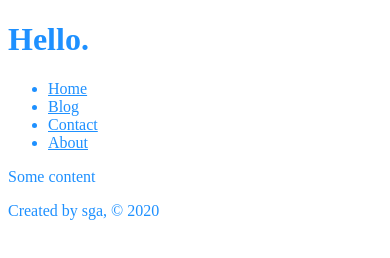
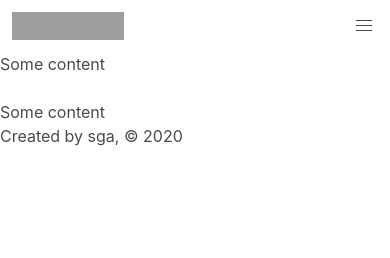
Before and after one commit to sgallen/gatsby-play, a Gatsby site: page / in a window 390 px wide. Built offline with nearby package versions, Linux system fonts and the light colour scheme; Gatsby itself is replaced by a stand-in of ours; grey boxes are pictures that could not be loaded.

Commit message:
Add Bulma and create a mobile responsive navbar

```diff
--- a/package.json
+++ b/package.json
@@ -14,6 +14,7 @@
     "test": "echo \"Write tests! -> https://gatsby.dev/unit-testing\" && exit 1"
   },
   "dependencies": {
+    "bulma": "^0.8.2",
     "gatsby": "^2.21.21",
     "gatsby-plugin-sass": "^2.3.1",
     "node-sass": "^4.14.1",
--- a/src/components/header.js
+++ b/src/components/header.js
@@ -1,26 +1,71 @@
 import React from "react"
 import { Link } from "gatsby"
 
-const Header = () => {
-  return (
-    <div>
-      <h1>Hello.</h1>
-      <ul>
-        <li>
-          <Link to="/">Home</Link>
-        </li>
-        <li>
-          <Link to="/blog">Blog</Link>
-        </li>
-        <li>
-          <Link to="/contact">Contact</Link>
-        </li>
-        <li>
-          <Link to="/about">About</Link>
-        </li>
-      </ul>
-    </div>
-  )
+class Header extends React.Component {
+  constructor(props) {
+    super(props)
+    this.state = { isBurgerActive: false }
+    this.toggleBurger = this.toggleBurger.bind(this) // https://stackoverflow.com/a/33973745
+  }
+
+  toggleBurger() {
+    const currentState = this.state.isBurgerActive
+    this.setState({ isBurgerActive: !currentState })
+  }
+
+  render() {
+    return (
+      <nav className="navbar">
+        <div className="navbar-brand">
+          <Link className="navbar-item" to="/">
+            <img
+              src="https://bulma.io/images/bulma-logo.png"
+              alt="logo"
+              width="112"
+              height="28"
+            />
+          </Link>
+          <a
+            role="button"
+            className={`navbar-burger ${
+              this.state.isBurgerActive ? "is-active" : ""
+            }`}
+            aria-label="menu"
+            aria-expanded="false"
+            data-target="navbarBasicExample"
+            onClick={this.toggleBurger}
+            onKeyDown={this.toggleBurger}
+            tabIndex="0"
+          >
+            <span aria-hidden="true"></span>
+            <span aria-hidden="true"></span>
+            <span aria-hidden="true"></span>
+          </a>
+        </div>
+        <div
+          id="navbarBasicExample"
+          className={`navbar-menu ${
+            this.state.isBurgerActive ? "is-active" : ""
+          }`}
+        >
+          <div className="navbar-start">
+            <Link className="navbar-item" to="/">
+              Home
+            </Link>
+            <Link className="navbar-item" to="/blog">
+              Blog
+            </Link>
+            <Link className="navbar-item" to="/about">
+              About
+            </Link>
+            <Link className="navbar-item" to="/contact">
+              Contact
+            </Link>
+          </div>
+        </div>
+      </nav>
+    )
+  }
 }
 
 export default Header
--- a/src/components/layout.js
+++ b/src/components/layout.js
@@ -2,7 +2,6 @@ import React from "react"
 
 import Header from "./header"
 import Footer from "./footer"
-import '../styles/index.scss'
 
 const Layout = props => {
   return (
--- a/src/pages/index.js
+++ b/src/pages/index.js
@@ -1,11 +1,13 @@
 import React from "react"
 
 import { Layout } from "../components"
+import '../styles/index.scss'
 
 const IndexPage = () => {
   const value = "first"
   return (
     <Layout>
+      <p className="content">Some content</p>
       <p>Some content</p>
     </Layout>
   )
--- a/src/styles/index.scss
+++ b/src/styles/index.scss
@@ -1,5 +1,2 @@
-$color: dodgerblue;
-
-* {
-  color: $color;
-}
+@charset "utf-8";
+@import "~bulma/bulma.sass";
```
Also changed, not shown: 1 other file.
